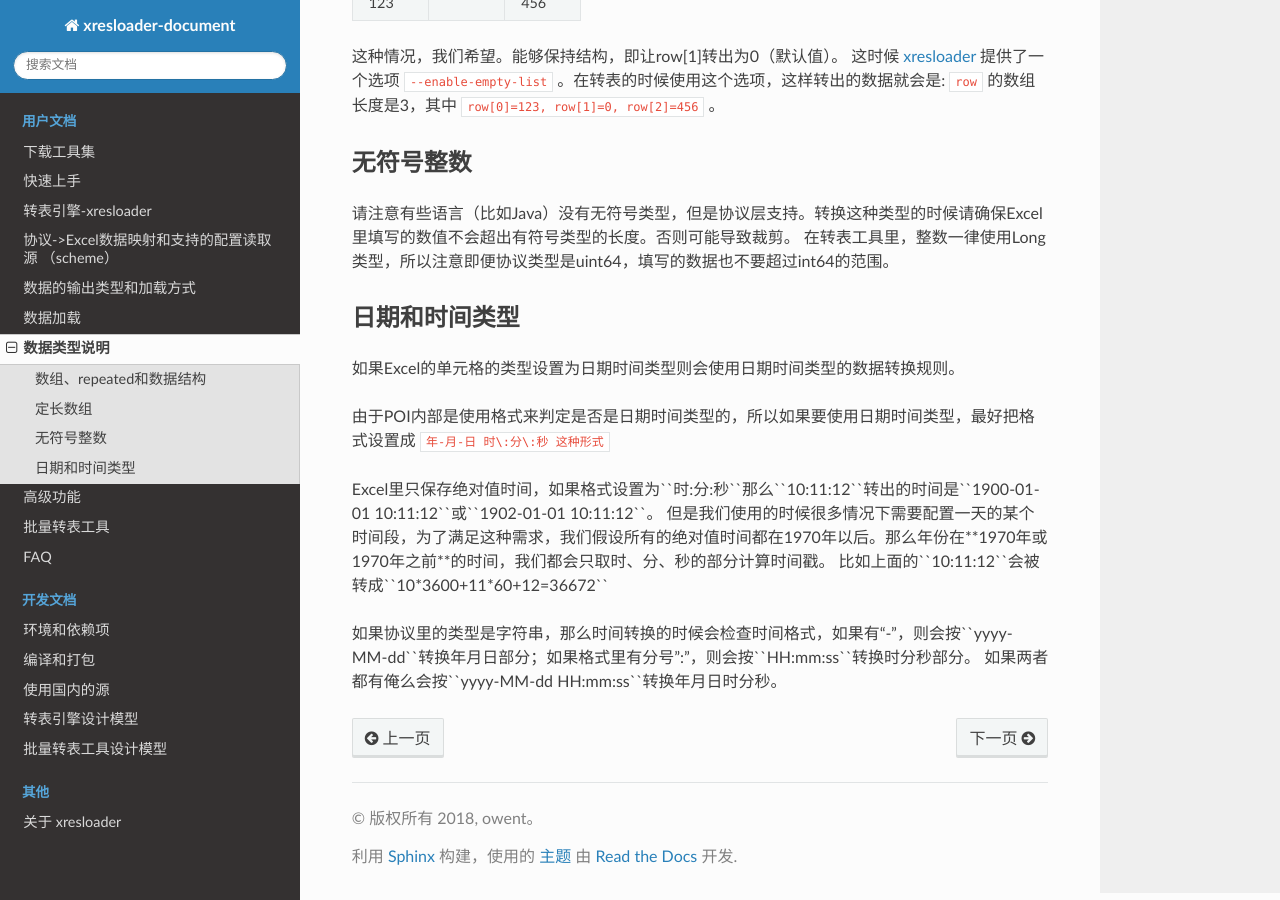
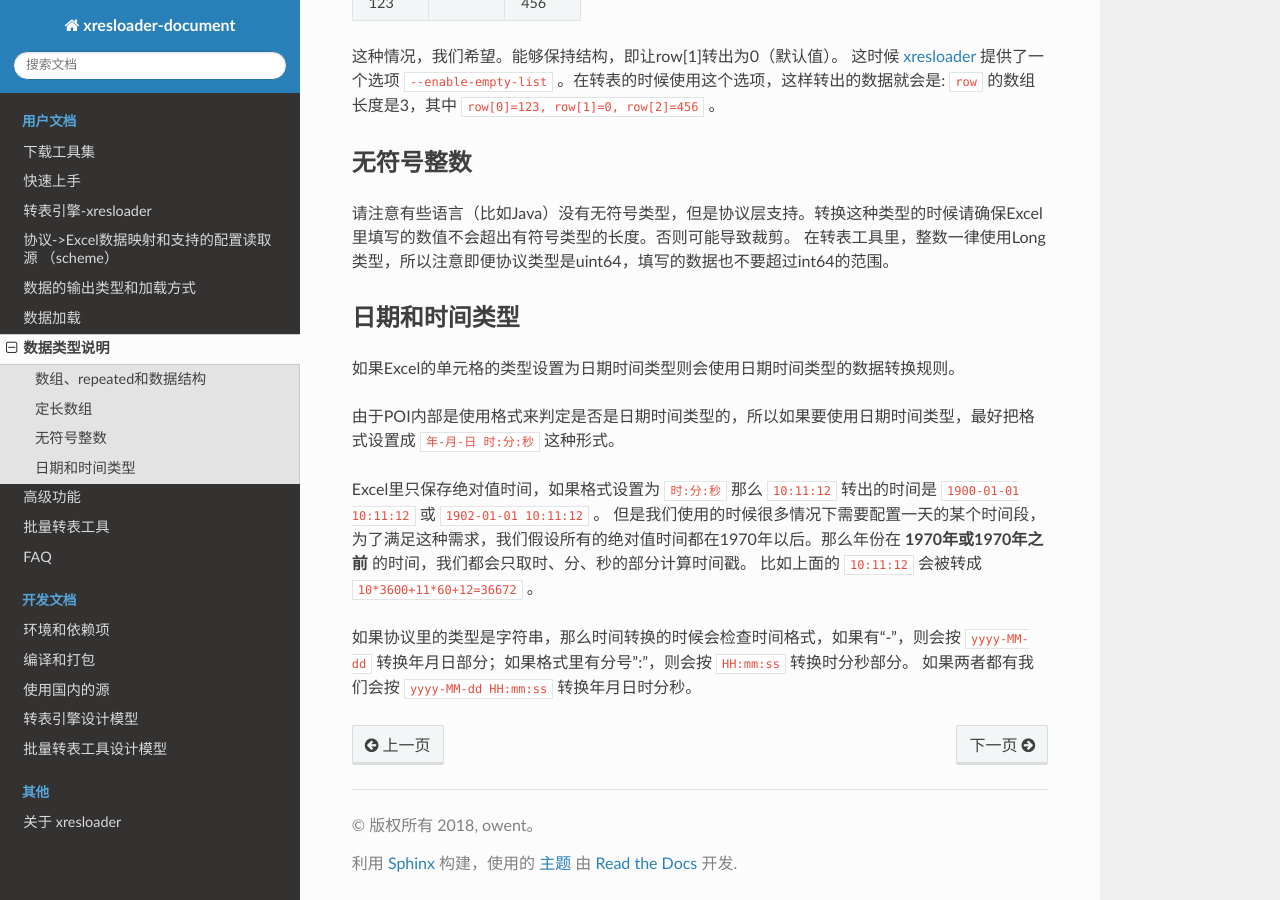
Before and after one commit to xresloader/xresloader-docs, a Sphinx documentation site: the page built from source/users/data_types.rst, in a window 1280 px wide and 900 px high, scrolled down 730 px. Built offline with Sphinx 7.4.7 and the Read the Docs theme 2.0.0, drawn with Linux system fonts in a browser that asks for light colours.

Commit message:
修订一些符号问题

```diff
--- a/source/users/data_types.rst
+++ b/source/users/data_types.rst
@@ -50,11 +50,11 @@
 
 如果Excel的单元格的类型设置为日期时间类型则会使用日期时间类型的数据转换规则。
 
-由于POI内部是使用格式来判定是否是日期时间类型的，所以如果要使用日期时间类型，最好把格式设置成 ``年-月-日 时\:分\:秒 这种形式``
+由于POI内部是使用格式来判定是否是日期时间类型的，所以如果要使用日期时间类型，最好把格式设置成 ``年-月-日 时:分:秒`` 这种形式。
 
-Excel里只保存绝对值时间，如果格式设置为``时\:分\:秒``那么``10\:11\:12``转出的时间是``1900-01-01 10\:11\:12``或``1902-01-01 10\:11\:12``。
-但是我们使用的时候很多情况下需要配置一天的某个时间段，为了满足这种需求，我们假设所有的绝对值时间都在1970年以后。那么年份在**1970年或1970年之前**的时间，我们都会只取时、分、秒的部分计算时间戳。
-比如上面的``10\:11\:12``会被转成``10*3600+11*60+12=36672``
+Excel里只保存绝对值时间，如果格式设置为 ``时:分:秒`` 那么 ``10:11:12`` 转出的时间是 ``1900-01-01 10:11:12`` 或 ``1902-01-01 10:11:12`` 。
+但是我们使用的时候很多情况下需要配置一天的某个时间段，为了满足这种需求，我们假设所有的绝对值时间都在1970年以后。那么年份在 **1970年或1970年之前** 的时间，我们都会只取时、分、秒的部分计算时间戳。
+比如上面的 ``10:11:12`` 会被转成 ``10*3600+11*60+12=36672``  。
 
-如果协议里的类型是字符串，那么时间转换的时候会检查时间格式，如果有“-”，则会按``yyyy-MM-dd``转换年月日部分；如果格式里有分号":"，则会按``HH\:mm\:ss``转换时分秒部分。
-如果两者都有俺么会按``yyyy-MM-dd HH\:mm\:ss``转换年月日时分秒。
+如果协议里的类型是字符串，那么时间转换的时候会检查时间格式，如果有“-”，则会按 ``yyyy-MM-dd`` 转换年月日部分；如果格式里有分号":"，则会按 ``HH:mm:ss`` 转换时分秒部分。
+如果两者都有我们会按 ``yyyy-MM-dd HH:mm:ss`` 转换年月日时分秒。
```
